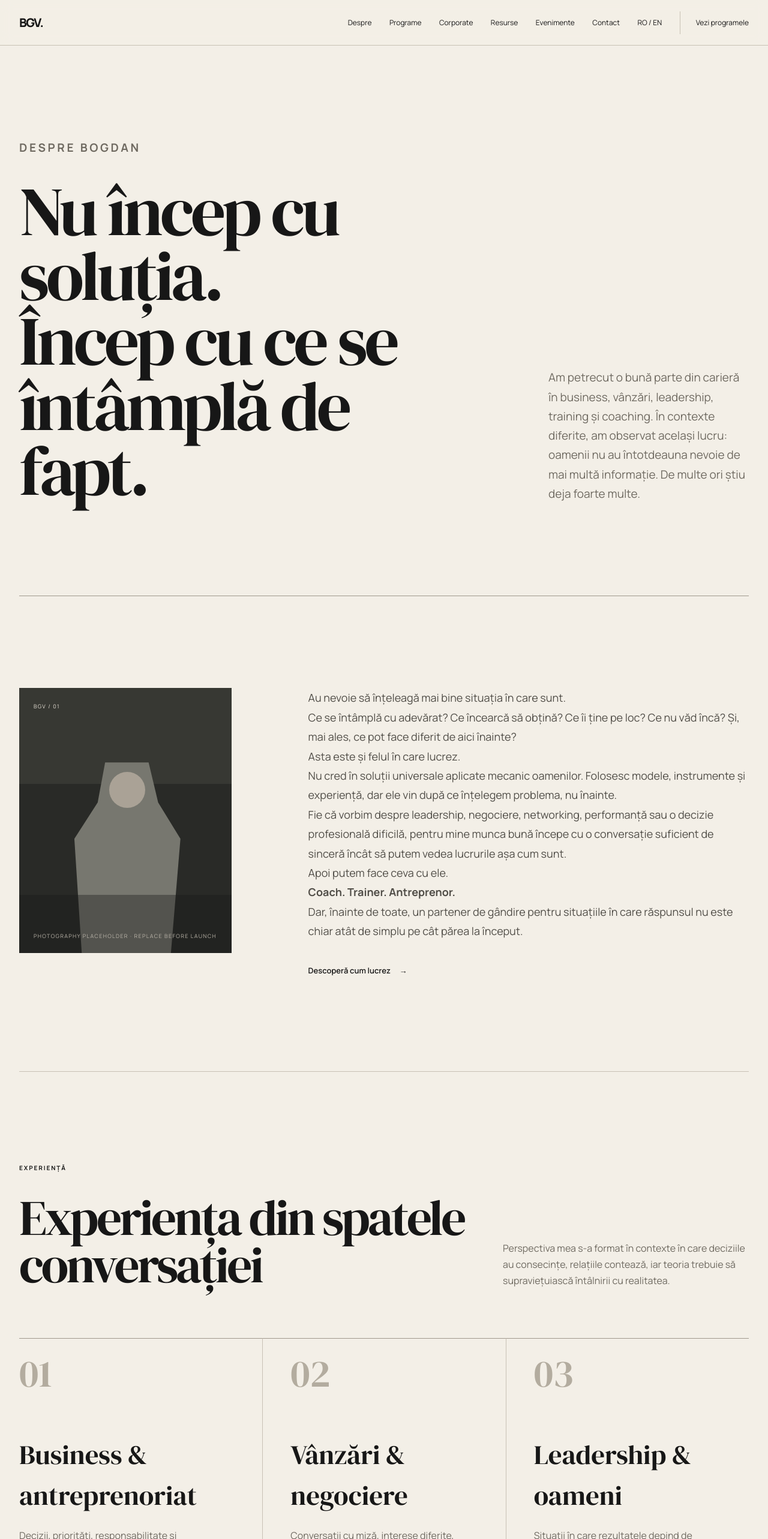
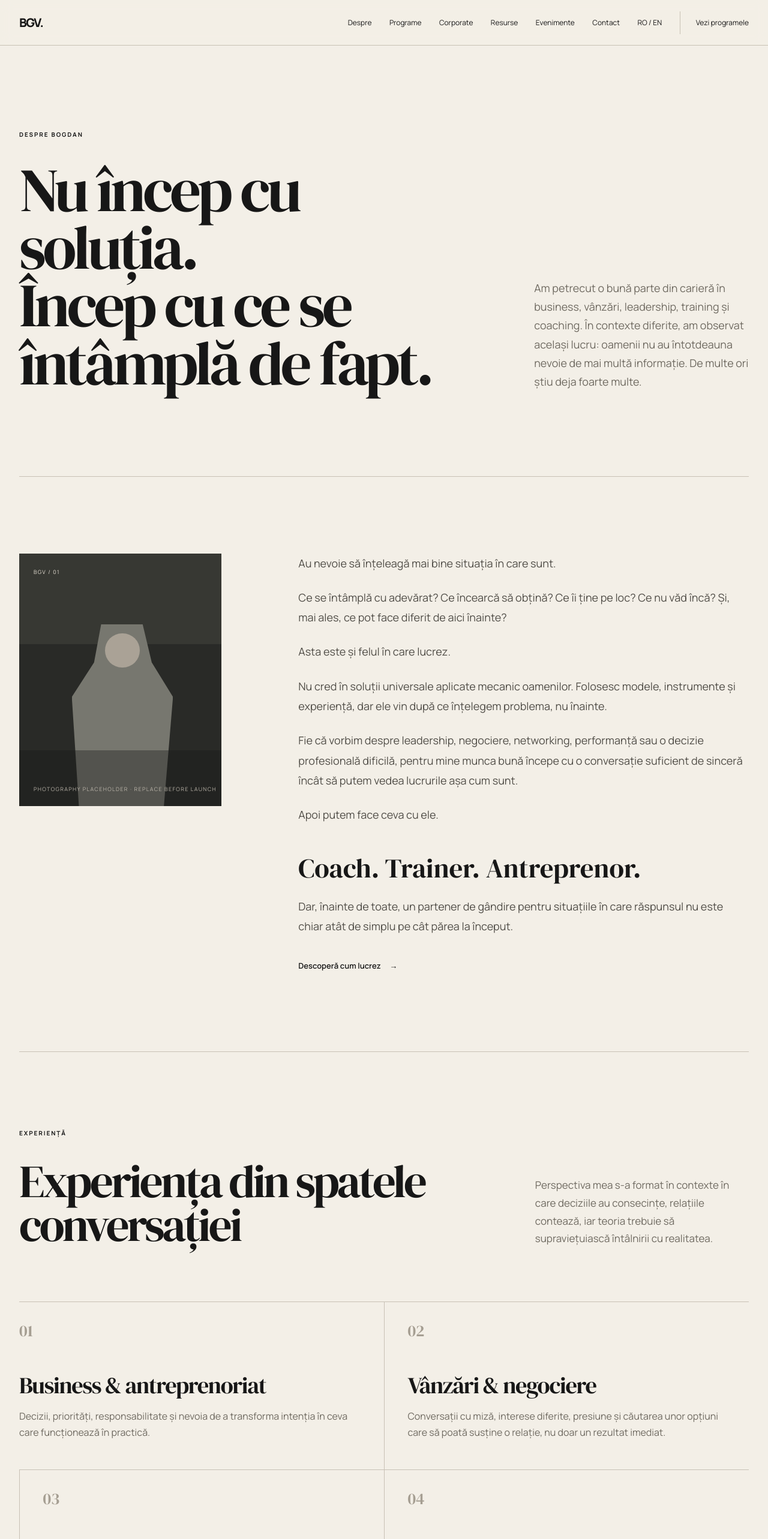
Before and after one commit to ivanovroxana1988-arch/bogdanvizitiu, a Next.js app: page /about in a window 1280 px wide. Shown: the top 2566 px of the page at 60% size. Built offline with nearby package versions, Linux system fonts and the light colour scheme.

Commit message:
Give About page distinct narrative proof hierarchy

```diff
--- a/app/about/page.tsx
+++ b/app/about/page.tsx
@@ -1,81 +1,92 @@
 import {ArrowLink,Eyebrow} from '@/components/ui'
 import {Portrait} from '@/components/portrait'
-import {getLocale} from '@/lib/i18n'
+import {getCopy,getLocale} from '@/lib/i18n'
 import aboutCopy from '@/content/about-copy.json'
+import styles from '../commercial.module.css'
 
 export const metadata={title:'Despre Bogdan'}
 
 export default function About({searchParams}:{searchParams?:{lang?:string}}){
   const locale=getLocale(searchParams?.lang)
   const copy=aboutCopy[locale]
+  const contactCopy=getCopy(locale).contact
 
-  return <>
-    <section className="page-hero shell">
+  return <main className={styles.page}>
+    <section className={styles.hero}>
       <Eyebrow>{copy.eyebrow}</Eyebrow>
-      <div className="page-hero-grid">
+      <div className={styles.heroGrid}>
         <h1>{copy.titleLines.map(line=><span key={line} style={{display:'block'}}>{line}</span>)}</h1>
-        <p>{copy.intro}</p>
+        <p className={styles.heroIntro}>{copy.intro}</p>
       </div>
     </section>
 
-    <section className="shell content-grid">
+    <section className={styles.section}>
+      <div className={styles.aboutNarrative}>
         <Portrait/>
-      <div className="prose">
+        <div className={styles.prose}>
           {copy.paragraphs.map(paragraph=><p key={paragraph}>{paragraph}</p>)}
-        <p><strong>{copy.roleLine}</strong></p>
+          <p className={styles.roleLine}>{copy.roleLine}</p>
           <p>{copy.closing}</p>
           <div style={{marginTop:'36px'}}><ArrowLink href="#how-i-work">{copy.cta}</ArrowLink></div>
         </div>
+      </div>
     </section>
 
-    <section className="shell areas" id="experience">
-      <div className="section-head">
+    <section className={styles.section} id="experience">
+      <div className={styles.sectionHead}>
         <div>
           <Eyebrow>{copy.experienceEyebrow}</Eyebrow>
-          <h2 className="section-title">{copy.experienceTitle}</h2>
+          <h2 className={styles.sectionTitle}>{copy.experienceTitle}</h2>
         </div>
-        <p>{copy.experienceIntro}</p>
+        <p className={styles.sectionIntro}>{copy.experienceIntro}</p>
       </div>
-      <div className="area-grid">
-        {copy.experienceItems.map((item,i)=><article className="area" key={item.title}>
-          <span className="num">0{i+1}</span>
+      <div className={styles.twoGrid}>
+        {copy.experienceItems.map((item,i)=><article className={styles.editorialCard} key={item.title}>
+          <span className={styles.cardIndex}>0{i+1}</span>
           <h3>{item.title}</h3>
           <p>{item.description}</p>
         </article>)}
       </div>
     </section>
 
-    <section className="shell areas" id="how-i-work">
-      <div className="section-head">
+    <section className={styles.section} id="how-i-work">
+      <div className={styles.sectionHead}>
         <div>
           <Eyebrow>{copy.methodEyebrow}</Eyebrow>
-          <h2 className="section-title">{copy.methodTitle}</h2>
+          <h2 className={styles.sectionTitle}>{copy.methodTitle}</h2>
         </div>
-        <p>{copy.methodIntro}</p>
+        <p className={styles.sectionIntro}>{copy.methodIntro}</p>
       </div>
-      <div className="area-grid">
-        {copy.methodItems.map((item,i)=><article className="area" key={item.title}>
-          <span className="num">0{i+1}</span>
+      <div className={styles.processList}>
+        {copy.methodItems.map((item,i)=><article className={styles.processRow} key={item.title}>
+          <span className={styles.listIndex}>0{i+1}</span>
           <h3>{item.title}</h3>
           <p>{item.description}</p>
         </article>)}
       </div>
     </section>
 
-    <section className="shell areas" id="professional-milestones">
-      <div className="section-head">
+    <section className={styles.proof} id="professional-milestones">
+      <div className={styles.proofInner}>
         <div>
           <Eyebrow>{copy.proofEyebrow}</Eyebrow>
-          <h2 className="section-title">{copy.proofTitle}</h2>
+          <h2 className={styles.statementSmall}>{copy.proofTitle}</h2>
+          <p style={{color:'#d7d4cc',lineHeight:1.75,marginTop:'28px'}}>{copy.proofIntro}</p>
         </div>
-        <p>{copy.proofIntro}</p>
-      </div>
-      <div className="blocks">
-        {copy.proofItems.map(item=><article className="block" key={item.title}>
+        <div className={styles.processList}>
+          {copy.proofItems.map((item,i)=><article className={styles.processRow} key={item.title}>
+            <span className={styles.listIndex}>0{i+1}</span>
             <h3>{item.title}</h3>
             <p>{item.description}</p>
           </article>)}
         </div>
+      </div>
     </section>
-  </>
+
+    <section className={styles.cta}>
+      <Eyebrow>{contactCopy.eyebrow}</Eyebrow>
+      <h2 className={styles.ctaTitle}>{contactCopy.title}</h2>
+      <ArrowLink href="/contact">{contactCopy.submit}</ArrowLink>
+    </section>
+  </main>
 }
```
Lines whose indentation alone changed are shown as unchanged.
